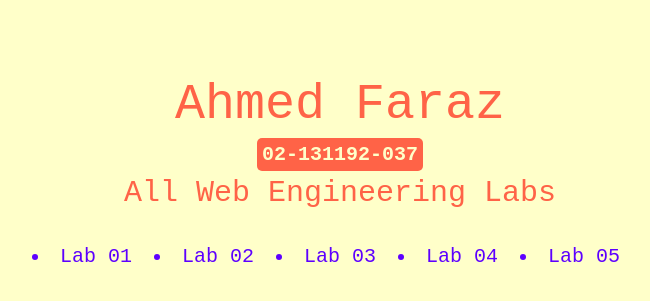
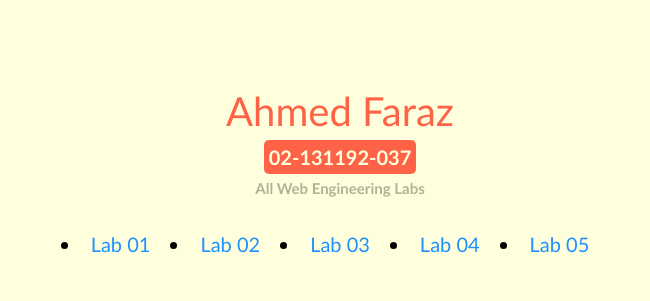
Before and after one commit to aahmedfaraz/university-web-eng, a plain HTML site: page index.html in a window 1280 px wide. Shown: the part 216-517 px from the top of the page, without its empty margins (300-950 px from the left). Drawn offline with Linux system fonts and the light colour scheme.

Commit message:
Updated Main Site UI
Updated Main Site UI

```diff
--- a/index.html
+++ b/index.html
@@ -15,16 +15,17 @@
 
         body {
             font-family: 'Courier New', Courier, monospace;
+            font-family: 'Trebuchet MS', 'Lucida Sans Unicode', 'Lucida Grande', 'Lucida Sans', Arial, sans-serif;
             display: flex;
             flex-direction: column;
             align-items: center;
             justify-content: center;
             min-height: 100vh;
-            background-color: rgb(255, 255, 201);
+            background-color: rgb(255, 255, 221);
         }
 
         h1 {
-            font-size: 50px;
+            font-size: 40px;
             padding: 5px;
             color: tomato;
         }
@@ -34,21 +35,22 @@
             padding: 5px;
             font-weight: bold;
             background-color: tomato;
-            color: rgb(255, 255, 201);
+            color: rgb(255, 255, 221);
             border-radius: 5px;
         }
 
-        h2 {
-            font-size: 30px;
+        h5 {
+            font-size: 15px;
             padding: 5px;
-            color: tomato;
+            color: rgb(178, 178, 152);
+            font-weight: bold;
         }
 
         ul {
             display: flex;
             align-items: center;
             justify-content: center;
-            width: 700px;
+            width: 600px;
             max-width: 100%;
             padding: 20px;
             flex-wrap: wrap;
@@ -59,12 +61,11 @@
         li {
             padding: 10px;
             font-size: 20px;
-            color: rgb(93, 0, 255);
         }
 
         a {
             text-decoration: none;
-            color: rgb(93, 0, 255);
+            color: dodgerblue;
         }
 
         a:hover {
@@ -76,7 +77,7 @@
 <body>
     <h1>Ahmed Faraz</h1>
     <h3>02-131192-037</h3>
-    <h2>All Web Engineering Labs</h2>
+    <h5>All Web Engineering Labs</h5>
     <ul>
         <li><a href="./lab_01/index.html">Lab 01</a></li>
         <li><a href="./lab_02/index.html">Lab 02</a></li>
```
